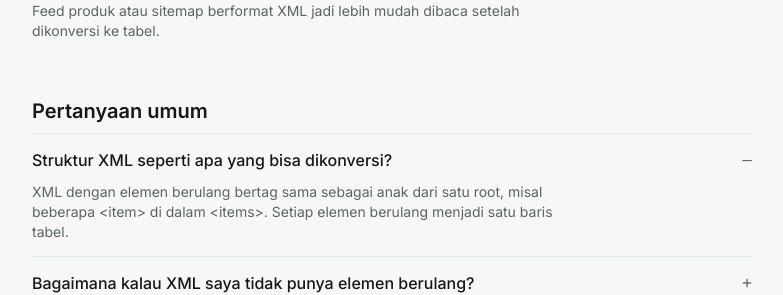
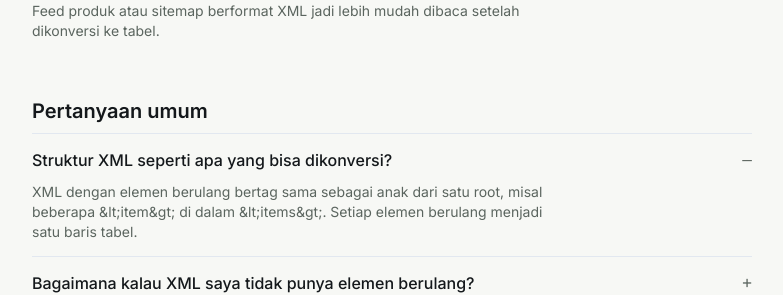
Before and after one commit to adiartawibawa/kertas, a Nuxt app: page /office-tools/data/xml-to-csv in a window 1280 px wide. Shown: the part 1173-1468 px from the top of the page, without its empty margins (248-1031 px from the left). Built offline with nearby package versions, Linux system fonts and the light colour scheme.

Commit message:
feat: add internationalization support for data tools with improved text handling

```diff
--- a/app/pages/office-tools/data/csv-to-json.vue
+++ b/app/pages/office-tools/data/csv-to-json.vue
@@ -1,5 +1,5 @@
 <script setup lang="ts">
-const { t, tm } = useI18n()
+const { t, tm, rt } = useI18n()
 const { url: siteUrl } = useSiteConfig()
 
 const slug = 'csv-to-json'
@@ -15,10 +15,37 @@ function toolName() {
   return t(`tools.${slug}`)
 }
 
-const features = computed(() => tm(`toolPages.${slug}.features`) as { title: string; description: string }[])
-const steps = computed(() => tm(`toolPages.${slug}.steps`) as string[])
-const useCase = computed(() => tm(`toolPages.${slug}.useCase`) as string[])
-const faqItems = computed(() => tm(`toolPages.${slug}.faq`) as { question: string; answer: string }[])
+const features = computed(() => {
+  const items = tm(`toolPages.${slug}.features`) as Array<{ title: string; description: string }>
+  return items.map((item) => ({
+    title: rt(item.title as any),
+    description: rt(item.description as any),
+  }))
+})
+
+const steps = computed(() => {
+  const items = tm(`toolPages.${slug}.steps`) as unknown[]
+
+  return items.map((item) => rt(item as any))
+})
+
+const useCase = computed(() => {
+  const items = tm(`toolPages.${slug}.useCase`) as unknown[]
+
+  return items.map((item) => rt(item as any))
+})
+
+const faqItems = computed(() => {
+  const items = tm(`toolPages.${slug}.faq`) as Array<{
+    question: unknown
+    answer: unknown
+  }>
+
+  return items.map((item) => ({
+    question: rt(item.question as any),
+    answer: rt(item.answer as any),
+  }))
+})
 
 const relatedTools = [
   { href: '/office-tools/data/json-to-csv' },
@@ -31,7 +58,7 @@ const { json, error, recordCount, columnCount } = useCsvToJson(text)
 
 function copyResult() {
   if (import.meta.client && navigator.clipboard && json.value) {
-    navigator.clipboard.writeText(json.value).catch(() => {})
+    navigator.clipboard.writeText(json.value).catch(() => { })
   }
 }
 
@@ -106,21 +133,13 @@ useHead({
     <div class="mt-7 grid gap-4 sm:grid-cols-2">
       <div>
         <p class="mb-1.5 text-xs font-medium uppercase tracking-wide text-ink-soft">{{ tp('inputLabel') }}</p>
-        <textarea
-          v-model="text"
-          rows="12"
-          placeholder="nama,kota&#10;Andi,Bandung&#10;Budi,Jakarta"
-          class="w-full resize-y rounded-md border border-slate-200 bg-white p-4 font-mono text-xs text-ink placeholder:text-ink-soft focus:outline-none focus-visible:ring-2 focus-visible:ring-accent"
-        />
+        <textarea v-model="text" rows="12" placeholder="nama,kota&#10;Andi,Bandung&#10;Budi,Jakarta"
+          class="w-full resize-y rounded-md border border-slate-200 bg-white p-4 font-mono text-xs text-ink placeholder:text-ink-soft focus:outline-none focus-visible:ring-2 focus-visible:ring-accent" />
       </div>
       <div>
         <p class="mb-1.5 text-xs font-medium uppercase tracking-wide text-ink-soft">{{ tp('outputLabel') }}</p>
-        <textarea
-          :value="json"
-          readonly
-          rows="12"
-          class="w-full resize-y rounded-md border border-slate-200 bg-slate-50 p-4 font-mono text-xs text-ink focus:outline-none"
-        />
+        <textarea :value="json" readonly rows="12"
+          class="w-full resize-y rounded-md border border-slate-200 bg-slate-50 p-4 font-mono text-xs text-ink focus:outline-none" />
       </div>
     </div>
 
@@ -129,19 +148,18 @@ useHead({
     </p>
 
     <div class="mt-4 flex flex-wrap items-center gap-3">
-      <button class="rounded-md bg-accent px-4 py-2.5 text-sm font-medium text-white hover:brightness-95" @click="copyResult">
+      <button class="rounded-md bg-accent px-4 py-2.5 text-sm font-medium text-white hover:brightness-95"
+        @click="copyResult">
         {{ tp('copyButton') }}
       </button>
       <button
         class="rounded-md border border-slate-300 bg-white px-4 py-2.5 text-sm font-medium text-ink hover:bg-slate-50"
-        @click="downloadResult"
-      >
+        @click="downloadResult">
         {{ tp('downloadButton') }}
       </button>
       <button
         class="rounded-md border border-slate-300 bg-white px-4 py-2.5 text-sm font-medium text-ink hover:bg-slate-50"
-        @click="clearText"
-      >
+        @click="clearText">
         {{ t('common.clear') }}
       </button>
       <span v-if="recordCount > 0" class="text-sm text-ink-soft">
@@ -157,7 +175,8 @@ useHead({
     <section class="mt-14">
       <h2 class="text-xl font-semibold text-ink">{{ tp('featuresTitle') }}</h2>
       <ul class="mt-4 grid gap-3.5">
-        <li v-for="feature in features" :key="feature.title" class="border-l-2 border-accent pl-4 text-sm text-ink-soft">
+        <li v-for="feature in features" :key="feature.title"
+          class="border-l-2 border-accent pl-4 text-sm text-ink-soft">
           <strong class="font-semibold text-ink">{{ feature.title }}.</strong>
           {{ feature.description }}
         </li>
--- a/app/pages/office-tools/data/data-formatter.vue
+++ b/app/pages/office-tools/data/data-formatter.vue
@@ -1,5 +1,5 @@
 <script setup lang="ts">
-const { t, tm } = useI18n()
+const { t, tm, rt } = useI18n()
 const { url: siteUrl } = useSiteConfig()
 
 const slug = 'data-formatter'
@@ -15,10 +15,37 @@ function toolName() {
   return t(`tools.${slug}`)
 }
 
-const features = computed(() => tm(`toolPages.${slug}.features`) as { title: string; description: string }[])
-const steps = computed(() => tm(`toolPages.${slug}.steps`) as string[])
-const useCase = computed(() => tm(`toolPages.${slug}.useCase`) as string[])
-const faqItems = computed(() => tm(`toolPages.${slug}.faq`) as { question: string; answer: string }[])
+const features = computed(() => {
+  const items = tm(`toolPages.${slug}.features`) as Array<{ title: string; description: string }>
+  return items.map((item) => ({
+    title: rt(item.title as any),
+    description: rt(item.description as any),
+  }))
+})
+
+const steps = computed(() => {
+  const items = tm(`toolPages.${slug}.steps`) as unknown[]
+
+  return items.map((item) => rt(item as any))
+})
+
+const useCase = computed(() => {
+  const items = tm(`toolPages.${slug}.useCase`) as unknown[]
+
+  return items.map((item) => rt(item as any))
+})
+
+const faqItems = computed(() => {
+  const items = tm(`toolPages.${slug}.faq`) as Array<{
+    question: unknown
+    answer: unknown
+  }>
+
+  return items.map((item) => ({
+    question: rt(item.question as any),
+    answer: rt(item.answer as any),
+  }))
+})
 
 const relatedTools = [
   { href: '/office-tools/data/json-to-csv' },
@@ -30,13 +57,13 @@ const { mode, input, indentSize, formatted, minified, error } = useDataFormatter
 
 function copyFormatted() {
   if (import.meta.client && navigator.clipboard && formatted.value) {
-    navigator.clipboard.writeText(formatted.value).catch(() => {})
+    navigator.clipboard.writeText(formatted.value).catch(() => { })
   }
 }
 
 function copyMinified() {
   if (import.meta.client && navigator.clipboard && minified.value) {
-    navigator.clipboard.writeText(minified.value).catch(() => {})
+    navigator.clipboard.writeText(minified.value).catch(() => { })
   }
 }
 
@@ -115,36 +142,28 @@ useHead({
 
     <div class="mt-7 flex flex-wrap items-center justify-between gap-3">
       <div class="flex flex-wrap gap-2">
-        <button
-          class="rounded-md border px-3.5 py-2 text-sm font-medium transition-colors"
+        <button class="rounded-md border px-3.5 py-2 text-sm font-medium transition-colors"
           :class="mode === 'json' ? 'border-accent bg-accent text-white' : 'border-slate-300 bg-white text-ink hover:bg-slate-50'"
-          @click="mode = 'json'"
-        >
+          @click="mode = 'json'">
           {{ tp('modeJsonLabel') }}
         </button>
-        <button
-          class="rounded-md border px-3.5 py-2 text-sm font-medium transition-colors"
+        <button class="rounded-md border px-3.5 py-2 text-sm font-medium transition-colors"
           :class="mode === 'xml' ? 'border-accent bg-accent text-white' : 'border-slate-300 bg-white text-ink hover:bg-slate-50'"
-          @click="mode = 'xml'"
-        >
+          @click="mode = 'xml'">
           {{ tp('modeXmlLabel') }}
         </button>
       </div>
 
       <div class="flex items-center gap-2 text-sm text-ink-soft">
         <span>{{ tp('indentLabel') }}</span>
-        <button
-          class="rounded-md border px-2.5 py-1 text-xs font-medium"
+        <button class="rounded-md border px-2.5 py-1 text-xs font-medium"
           :class="indentSize === 2 ? 'border-accent bg-accent-tint text-accent-dark' : 'border-slate-300 bg-white text-ink hover:bg-slate-50'"
-          @click="indentSize = 2"
-        >
+          @click="indentSize = 2">
           {{ tp('indent2Label') }}
         </button>
-        <button
-          class="rounded-md border px-2.5 py-1 text-xs font-medium"
+        <button class="rounded-md border px-2.5 py-1 text-xs font-medium"
           :class="indentSize === 4 ? 'border-accent bg-accent-tint text-accent-dark' : 'border-slate-300 bg-white text-ink hover:bg-slate-50'"
-          @click="indentSize = 4"
-        >
+          @click="indentSize = 4">
           {{ tp('indent4Label') }}
         </button>
       </div>
@@ -153,21 +172,13 @@ useHead({
     <div class="mt-4 grid gap-4 sm:grid-cols-2">
       <div>
         <p class="mb-1.5 text-xs font-medium uppercase tracking-wide text-ink-soft">{{ tp('inputLabel') }}</p>
-        <textarea
-          v-model="input"
-          rows="14"
-          :placeholder="placeholderText"
-          class="w-full resize-y rounded-md border border-slate-200 bg-white p-4 font-mono text-xs text-ink placeholder:text-ink-soft focus:outline-none focus-visible:ring-2 focus-visible:ring-accent"
-        />
+        <textarea v-model="input" rows="14" :placeholder="placeholderText"
+          class="w-full resize-y rounded-md border border-slate-200 bg-white p-4 font-mono text-xs text-ink placeholder:text-ink-soft focus:outline-none focus-visible:ring-2 focus-visible:ring-accent" />
       </div>
       <div>
         <p class="mb-1.5 text-xs font-medium uppercase tracking-wide text-ink-soft">{{ tp('outputLabel') }}</p>
-        <textarea
-          :value="formatted"
-          readonly
-          rows="14"
-          class="w-full resize-y rounded-md border border-slate-200 bg-slate-50 p-4 font-mono text-xs text-ink focus:outline-none"
-        />
+        <textarea :value="formatted" readonly rows="14"
+          class="w-full resize-y rounded-md border border-slate-200 bg-slate-50 p-4 font-mono text-xs text-ink focus:outline-none" />
       </div>
     </div>
 
@@ -176,26 +187,23 @@ useHead({
     </p>
 
     <div class="mt-4 flex flex-wrap items-center gap-3">
-      <button class="rounded-md bg-accent px-4 py-2.5 text-sm font-medium text-white hover:brightness-95" @click="copyFormatted">
+      <button class="rounded-md bg-accent px-4 py-2.5 text-sm font-medium text-white hover:brightness-95"
+        @click="copyFormatted">
         {{ tp('copyFormattedButton') }}
       </button>
-      <button
-        v-if="mode === 'json'"
+      <button v-if="mode === 'json'"
         class="rounded-md border border-slate-300 bg-white px-4 py-2.5 text-sm font-medium text-ink hover:bg-slate-50"
-        @click="copyMinified"
-      >
+        @click="copyMinified">
         {{ tp('copyMinifiedButton') }}
       </button>
       <button
         class="rounded-md border border-slate-300 bg-white px-4 py-2.5 text-sm font-medium text-ink hover:bg-slate-50"
-        @click="downloadResult"
-      >
+        @click="downloadResult">
         {{ tp('downloadButton') }}
       </button>
       <button
         class="rounded-md border border-slate-300 bg-white px-4 py-2.5 text-sm font-medium text-ink hover:bg-slate-50"
-        @click="clearInput"
-      >
+        @click="clearInput">
         {{ t('common.clear') }}
       </button>
     </div>
@@ -208,7 +216,8 @@ useHead({
     <section class="mt-14">
       <h2 class="text-xl font-semibold text-ink">{{ tp('featuresTitle') }}</h2>
       <ul class="mt-4 grid gap-3.5">
-        <li v-for="feature in features" :key="feature.title" class="border-l-2 border-accent pl-4 text-sm text-ink-soft">
+        <li v-for="feature in features" :key="feature.title"
+          class="border-l-2 border-accent pl-4 text-sm text-ink-soft">
           <strong class="font-semibold text-ink">{{ feature.title }}.</strong>
           {{ feature.description }}
         </li>
--- a/app/pages/office-tools/data/json-to-csv.vue
+++ b/app/pages/office-tools/data/json-to-csv.vue
@@ -1,5 +1,5 @@
 <script setup lang="ts">
-const { t, tm } = useI18n()
+const { t, tm, rt } = useI18n()
 const { url: siteUrl } = useSiteConfig()
 
 const slug = 'json-to-csv'
@@ -15,10 +15,37 @@ function toolName() {
   return t(`tools.${slug}`)
 }
 
-const features = computed(() => tm(`toolPages.${slug}.features`) as { title: string; description: string }[])
-const steps = computed(() => tm(`toolPages.${slug}.steps`) as string[])
-const useCase = computed(() => tm(`toolPages.${slug}.useCase`) as string[])
-const faqItems = computed(() => tm(`toolPages.${slug}.faq`) as { question: string; answer: string }[])
+const features = computed(() => {
+  const items = tm(`toolPages.${slug}.features`) as Array<{ title: string; description: string }>
+  return items.map((item) => ({
+    title: rt(item.title as any),
+    description: rt(item.description as any),
+  }))
+})
+
+const steps = computed(() => {
+  const items = tm(`toolPages.${slug}.steps`) as unknown[]
+
+  return items.map((item) => rt(item as any))
+})
+
+const useCase = computed(() => {
+  const items = tm(`toolPages.${slug}.useCase`) as unknown[]
+
+  return items.map((item) => rt(item as any))
+})
+
+const faqItems = computed(() => {
+  const items = tm(`toolPages.${slug}.faq`) as Array<{
+    question: unknown
+    answer: unknown
+  }>
+
+  return items.map((item) => ({
+    question: rt(item.question as any),
+    answer: rt(item.answer as any),
+  }))
+})
 
 const relatedTools = [
   { href: '/office-tools/data/csv-to-json' },
@@ -31,7 +58,7 @@ const { csv, error, rowCount, columnCount } = useJsonToCsv(text)
 
 function copyResult() {
   if (import.meta.client && navigator.clipboard && csv.value) {
-    navigator.clipboard.writeText(csv.value).catch(() => {})
+    navigator.clipboard.writeText(csv.value).catch(() => { })
   }
 }
 
@@ -106,21 +133,14 @@ useHead({
     <div class="mt-7 grid gap-4 sm:grid-cols-2">
       <div>
         <p class="mb-1.5 text-xs font-medium uppercase tracking-wide text-ink-soft">{{ tp('inputLabel') }}</p>
-        <textarea
-          v-model="text"
-          rows="12"
+        <textarea v-model="text" rows="12"
           placeholder='[{"nama":"Andi","kota":"Bandung"},{"nama":"Budi","kota":"Jakarta"}]'
-          class="w-full resize-y rounded-md border border-slate-200 bg-white p-4 font-mono text-xs text-ink placeholder:text-ink-soft focus:outline-none focus-visible:ring-2 focus-visible:ring-accent"
-        />
+          class="w-full resize-y rounded-md border border-slate-200 bg-white p-4 font-mono text-xs text-ink placeholder:text-ink-soft focus:outline-none focus-visible:ring-2 focus-visible:ring-accent" />
       </div>
       <div>
         <p class="mb-1.5 text-xs font-medium uppercase tracking-wide text-ink-soft">{{ tp('outputLabel') }}</p>
-        <textarea
-          :value="csv"
-          readonly
-          rows="12"
-          class="w-full resize-y rounded-md border border-slate-200 bg-slate-50 p-4 font-mono text-xs text-ink focus:outline-none"
-        />
+        <textarea :value="csv" readonly rows="12"
+          class="w-full resize-y rounded-md border border-slate-200 bg-slate-50 p-4 font-mono text-xs text-ink focus:outline-none" />
       </div>
     </div>
 
@@ -129,19 +149,18 @@ useHead({
     </p>
 
     <div class="mt-4 flex flex-wrap items-center gap-3">
-      <button class="rounded-md bg-accent px-4 py-2.5 text-sm font-medium text-white hover:brightness-95" @click="copyResult">
+      <button class="rounded-md bg-accent px-4 py-2.5 text-sm font-medium text-white hover:brightness-95"
+        @click="copyResult">
         {{ tp('copyButton') }}
       </button>
       <button
         class="rounded-md border border-slate-300 bg-white px-4 py-2.5 text-sm font-medium text-ink hover:bg-slate-50"
-        @click="downloadResult"
-      >
+        @click="downloadResult">
         {{ tp('downloadButton') }}
       </button>
       <button
         class="rounded-md border border-slate-300 bg-white px-4 py-2.5 text-sm font-medium text-ink hover:bg-slate-50"
-        @click="clearText"
-      >
+        @click="clearText">
         {{ t('common.clear') }}
       </button>
       <span v-if="rowCount > 0" class="text-sm text-ink-soft">
@@ -157,7 +176,8 @@ useHead({
     <section class="mt-14">
       <h2 class="text-xl font-semibold text-ink">{{ tp('featuresTitle') }}</h2>
       <ul class="mt-4 grid gap-3.5">
-        <li v-for="feature in features" :key="feature.title" class="border-l-2 border-accent pl-4 text-sm text-ink-soft">
+        <li v-for="feature in features" :key="feature.title"
+          class="border-l-2 border-accent pl-4 text-sm text-ink-soft">
           <strong class="font-semibold text-ink">{{ feature.title }}.</strong>
           {{ feature.description }}
         </li>
--- a/app/pages/office-tools/data/xml-to-csv.vue
+++ b/app/pages/office-tools/data/xml-to-csv.vue
@@ -1,5 +1,5 @@
 <script setup lang="ts">
-const { t, tm } = useI18n()
+const { t, tm, rt } = useI18n()
 const { url: siteUrl } = useSiteConfig()
 
 const slug = 'xml-to-csv'
@@ -15,10 +15,41 @@ function toolName() {
   return t(`tools.${slug}`)
 }
 
-const features = computed(() => tm(`toolPages.${slug}.features`) as { title: string; description: string }[])
-const steps = computed(() => tm(`toolPages.${slug}.steps`) as string[])
-const useCase = computed(() => tm(`toolPages.${slug}.useCase`) as string[])
-const faqItems = computed(() => tm(`toolPages.${slug}.faq`) as { question: string; answer: string }[])
+const features = computed(() => {
+  const items = tm(`toolPages.${slug}.features`) as Array<{
+    title: unknown
+    description: unknown
+  }>
+
+  return items.map((item) => ({
+    title: rt(item.title as any),
+    description: rt(item.description as any),
+  }))
+})
+
+const steps = computed(() => {
+  const items = tm(`toolPages.${slug}.steps`) as unknown[]
+
+  return items.map((item) => rt(item as any))
+})
+
+const useCase = computed(() => {
+  const items = tm(`toolPages.${slug}.useCase`) as unknown[]
+
+  return items.map((item) => rt(item as any))
+})
+
+const faqItems = computed(() => {
+  const items = tm(`toolPages.${slug}.faq`) as Array<{
+    question: unknown
+    answer: unknown
+  }>
+
+  return items.map((item) => ({
+    question: rt(item.question as any),
+    answer: rt(item.answer as any),
+  }))
+})
 
 const relatedTools = [
   { href: '/office-tools/data/json-to-csv' },
@@ -31,7 +62,7 @@ const { csv, error, rowCount } = useXmlToCsv(text)
 
 function copyResult() {
   if (import.meta.client && navigator.clipboard && csv.value) {
-    navigator.clipboard.writeText(csv.value).catch(() => {})
+    navigator.clipboard.writeText(csv.value).catch(() => { })
   }
 }
 
@@ -106,21 +137,14 @@ useHead({
     <div class="mt-7 grid gap-4 sm:grid-cols-2">
       <div>
         <p class="mb-1.5 text-xs font-medium uppercase tracking-wide text-ink-soft">{{ tp('inputLabel') }}</p>
-        <textarea
-          v-model="text"
-          rows="12"
+        <textarea v-model="text" rows="12"
           placeholder="<items>&#10;  <item><nama>Kopi</nama><harga>25000</harga></item>&#10;  <item><nama>Teh</nama><harga>15000</harga></item>&#10;</items>"
-          class="w-full resize-y rounded-md border border-slate-200 bg-white p-4 font-mono text-xs text-ink placeholder:text-ink-soft focus:outline-none focus-visible:ring-2 focus-visible:ring-accent"
-        />
+          class="w-full resize-y rounded-md border border-slate-200 bg-white p-4 font-mono text-xs text-ink placeholder:text-ink-soft focus:outline-none focus-visible:ring-2 focus-visible:ring-accent" />
       </div>
       <div>
         <p class="mb-1.5 text-xs font-medium uppercase tracking-wide text-ink-soft">{{ tp('outputLabel') }}</p>
-        <textarea
-          :value="csv"
-          readonly
-          rows="12"
-          class="w-full resize-y rounded-md border border-slate-200 bg-slate-50 p-4 font-mono text-xs text-ink focus:outline-none"
-        />
+        <textarea :value="csv" readonly rows="12"
+          class="w-full resize-y rounded-md border border-slate-200 bg-slate-50 p-4 font-mono text-xs text-ink focus:outline-none" />
       </div>
     </div>
 
@@ -129,19 +153,18 @@ useHead({
     </p>
 
     <div class="mt-4 flex flex-wrap items-center gap-3">
-      <button class="rounded-md bg-accent px-4 py-2.5 text-sm font-medium text-white hover:brightness-95" @click="copyResult">
+      <button class="rounded-md bg-accent px-4 py-2.5 text-sm font-medium text-white hover:brightness-95"
+        @click="copyResult">
         {{ tp('copyButton') }}
       </button>
       <button
         class="rounded-md border border-slate-300 bg-white px-4 py-2.5 text-sm font-medium text-ink hover:bg-slate-50"
-        @click="downloadResult"
-      >
+        @click="downloadResult">
         {{ tp('downloadButton') }}
       </button>
       <button
         class="rounded-md border border-slate-300 bg-white px-4 py-2.5 text-sm font-medium text-ink hover:bg-slate-50"
-        @click="clearText"
-      >
+        @click="clearText">
         {{ t('common.clear') }}
       </button>
       <span v-if="rowCount > 0" class="text-sm text-ink-soft">{{ t('common.rowsCount', { rows: rowCount }) }}</span>
@@ -155,7 +178,8 @@ useHead({
     <section class="mt-14">
       <h2 class="text-xl font-semibold text-ink">{{ tp('featuresTitle') }}</h2>
       <ul class="mt-4 grid gap-3.5">
-        <li v-for="feature in features" :key="feature.title" class="border-l-2 border-accent pl-4 text-sm text-ink-soft">
+        <li v-for="feature in features" :key="feature.title"
+          class="border-l-2 border-accent pl-4 text-sm text-ink-soft">
           <strong class="font-semibold text-ink">{{ feature.title }}.</strong>
           {{ feature.description }}
         </li>
--- a/i18n/locales/id.json
+++ b/i18n/locales/id.json
@@ -192,7 +192,7 @@
             "faq": [
                 {
                     "question": "Bisakah JSON dengan struktur nested (bersarang) dikonversi?",
-                    "answer": "Ya. Tool ini meratakan object bersarang jadi kolom dengan nama gabungan. { \"alamat\": { \"kota\": \"Bandung\" } } menjadi kolom alamat.kota. CSV tidak mengenal struktur bersarang, jadi perataan ini menjaga data tetap utuh."
+                    "answer": "Ya. Tool ini meratakan object bersarang jadi kolom dengan nama gabungan. {'{'} \"alamat\": {'{'} \"kota\": \"Bandung\" {'}'} {'}'} menjadi kolom alamat.kota. CSV tidak mengenal struktur bersarang, jadi perataan ini menjaga data tetap utuh."
                 },
                 {
                     "question": "Apa yang terjadi kalau tiap object di array punya field berbeda?",
@@ -304,7 +304,7 @@
             "faq": [
                 {
                     "question": "Struktur XML seperti apa yang bisa dikonversi?",
-                    "answer": "XML dengan elemen berulang bertag sama sebagai anak dari satu root, misal beberapa <item> di dalam <items>. Setiap elemen berulang menjadi satu baris tabel."
+                    "answer": "XML dengan elemen berulang bertag sama sebagai anak dari satu root, misal beberapa &lt;item&gt; di dalam &lt;items&gt;. Setiap elemen berulang menjadi satu baris tabel."
                 },
                 {
                     "question": "Bagaimana kalau XML saya tidak punya elemen berulang?",
@@ -337,8 +337,8 @@
             "copyFormattedButton": "Copy hasil rapi",
             "copyMinifiedButton": "Copy minified",
             "downloadButton": "Download",
-            "placeholderJson": "{\"nama\":\"Andi\",\"umur\":30}",
-            "placeholderXml": "<root><nama>Andi</nama></root>",
+            "placeholderJson": "{'{'}\"nama\":\"Andi\",\"umur\":30{'}'}",
+            "placeholderXml": "&lt;root&gt;&lt;nama&gt;Andi&lt;/nama&gt;&lt;/root&gt;",
             "featuresTitle": "Kenapa menggunakan Data Formatter ini?",
             "features": [
                 {
```
Also changed, not shown: i18n/locales/en.json (+4 -4 lines).
